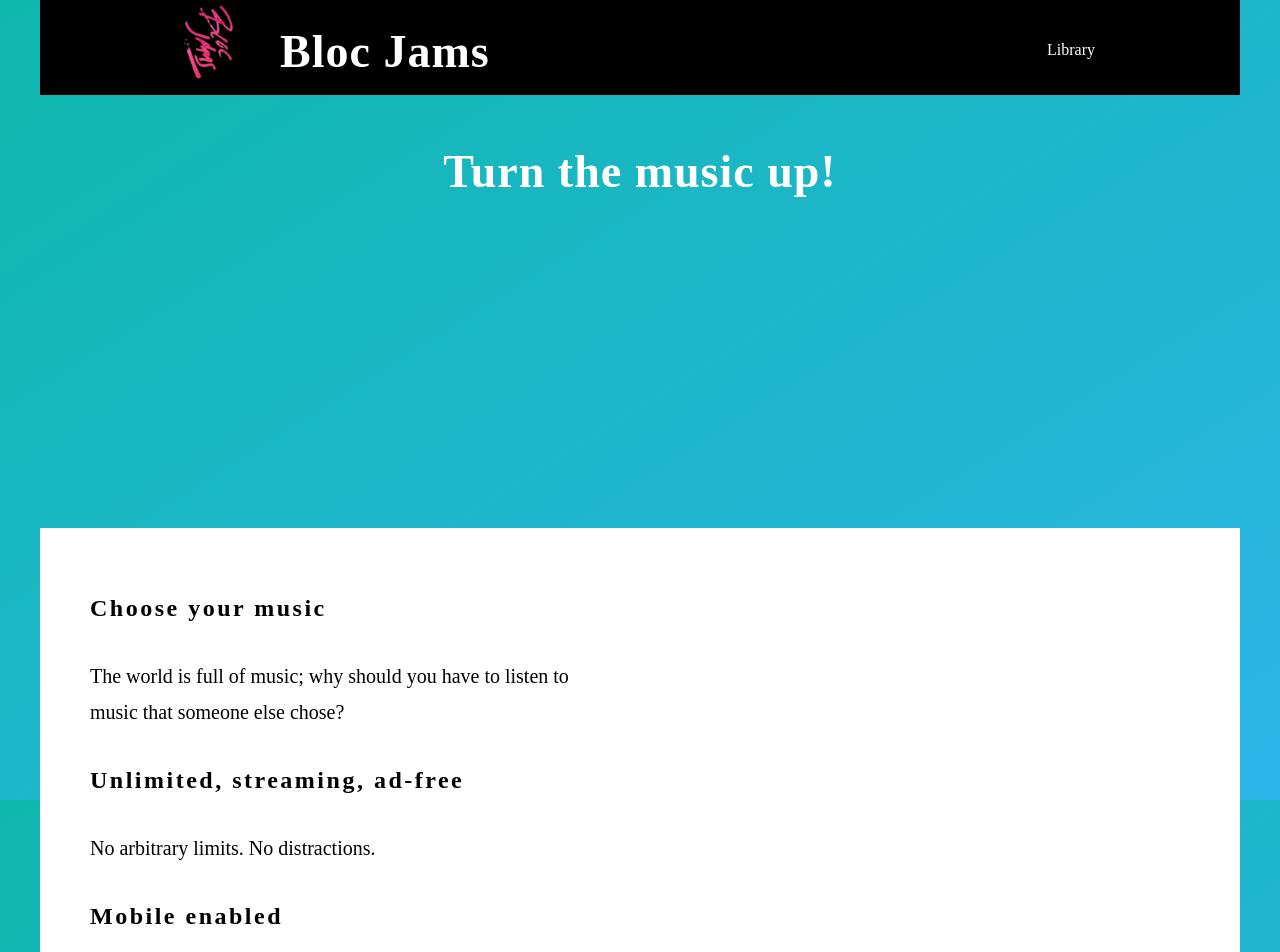
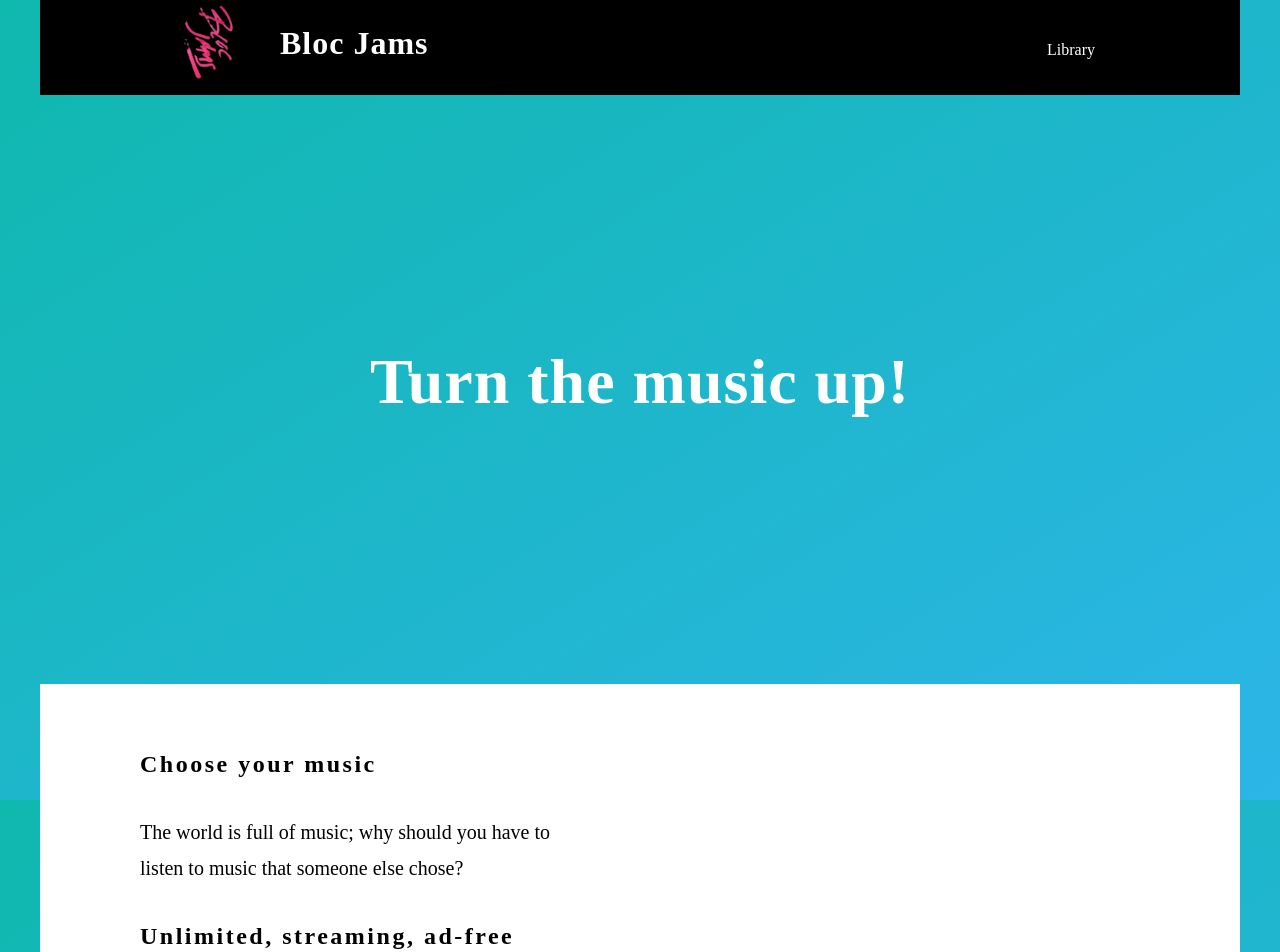
Before and after one commit to mcbeauregard/bloc-jams-react, a React (Create React App) app: page / in a window 1280 px wide. Shown: the top 952 px of the page. Built offline with nearby package versions, Linux system fonts and the light colour scheme.

Commit message:
landing page done

```diff
--- a/src/App.css
+++ b/src/App.css
@@ -14,6 +14,13 @@ header {
   margin-bottom: 0;
 }
 
+/* Font */
+
+h1 {
+  font-family: 'Avenir Next';
+  color: white;
+}
+
 /*  Title */
 
 .App-title {
@@ -23,6 +30,7 @@ header {
   position: relative;
   top: 25px;
   float: left;
+  letter-spacing: 1px;
 }
 
 .App-intro {
--- a/src/components/Landing.css
+++ b/src/components/Landing.css
@@ -1,31 +1,27 @@
 /*  wrapper */
 
 .landing {
-  padding: 50px 0px;
   width: 1200px;
   margin: 0 auto;
 }
 
 .hero-title {
   display: block;
-}
-
-.App-title {
-  display: block;
+  padding: 250px 0;
+  text-align: center;
+  font-size: 64px;
 }
 
 .selling-points {
   text-align: left;
-  padding: 50px 650px 50px 50px;
+  padding: 50px 650px 50px 100px;
   background-color: white;
-  margin-top: 330px;
   display: block;
 }
 
 h1 {
   font-family: 'Avenir Next';
   color: white;
-  font-size: 46px;
   letter-spacing: 1px;
 }
 
--- a/src/components/Landing.js
+++ b/src/components/Landing.js
@@ -5,7 +5,6 @@ import styles from './Landing.css';
 const Landing = () => (
   <section className="landing">
     <h1 className="hero-title">Turn the music up!</h1>
-
     <section className="selling-points">
       <div className="point">
        <h2 className="point-title">Choose your music</h2>
--- a/src/components/PlayerBar.css
+++ b/src/components/PlayerBar.css
@@ -0,0 +1,3 @@
+.App-title {
+  display: block;
+}
--- a/src/components/PlayerBar.js
+++ b/src/components/PlayerBar.js
@@ -1,4 +1,5 @@
 import React, { Component } from 'react';
+import styles from './PlayerBar.css';
 
 class PlayerBar extends Component {
   render() {
```
